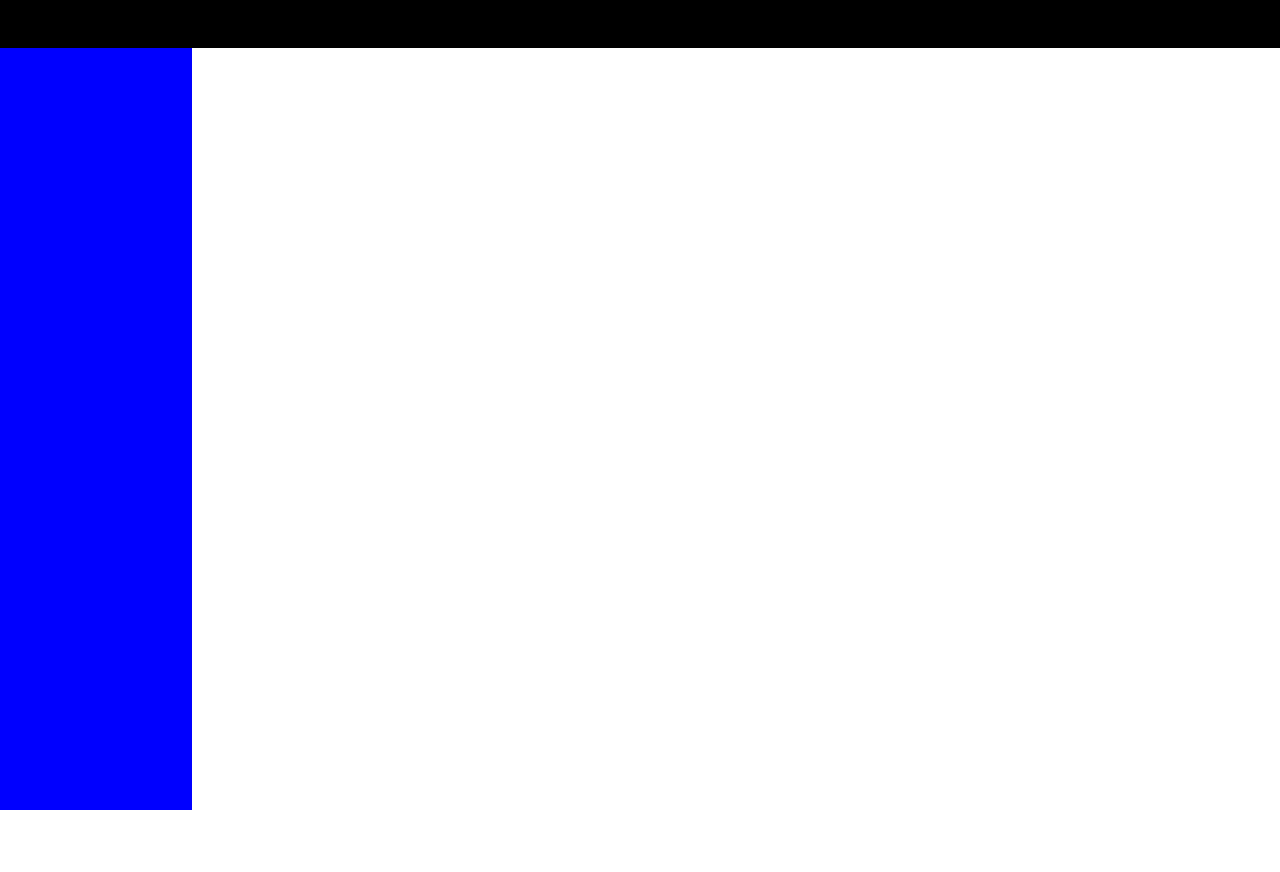
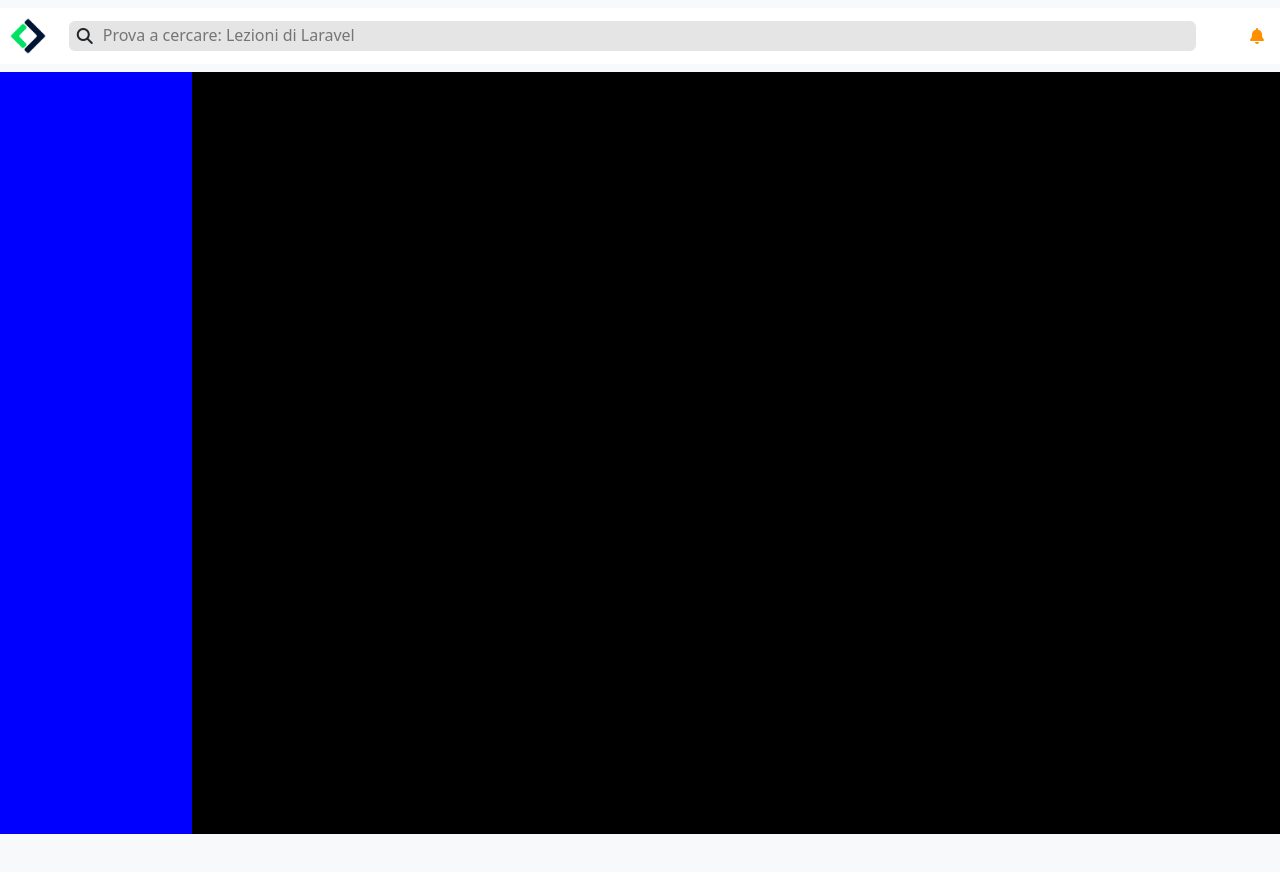
Before and after one commit to giordanofabrizii/html-css-bootstrap-dashboard, a plain HTML site: page index.html in a window 1280 px wide. Before the commit the page ends 810 px from the top, so only its background shows below. Drawn offline with nearby package versions, Linux system fonts and the light colour scheme.

Commit message:
added header

```diff
--- a/css/style.css
+++ b/css/style.css
@@ -1,3 +1,7 @@
+* {
+    background-color: #f8f9fa;
+}
+
 .b{
     background-color: black;
 }
@@ -6,12 +10,47 @@
     border: 1px solid red;
 }
 
+.c-orange{
+    color: #ff8f00
+}
+
+.b-gray{
+    background-color: #e5e5e5;
+}
+
+.b-white{
+    background-color: white;
+}
+
 /* %%%%%%%%%%%%%%%%%%%%%% */
 /* ? CONTENT */
 /* %%%%%%%%%%%%%%%%%%%%%% */
 
+header .mobile-logo{
+    width: 3.5rem;
+
+}
+
+header{
+    height: 4.5rem;
+}
+
+.search{
+
+    padding: .8rem;
+}
+
+
+
+textarea{
+    border: none;
+    resize: none;
+    width: 95%;
+}
+
 main{
     height: 95.3vh;
+    background-color: black;
 }
 
 main > nav{
--- a/index.html
+++ b/index.html
@@ -8,11 +8,21 @@
     <!--  Bootstrap v5.3 -->
     <link href="https://cdn.jsdelivr.net/npm/bootstrap@5.3.3/dist/css/bootstrap.min.css" rel="stylesheet" integrity="sha384-QWTKZyjpPEjISv5WaRU9OFeRpok6YctnYmDr5pNlyT2bRjXh0JMhjY6hW+ALEwIH" crossorigin="anonymous">
 
+    <!-- Fontawesome 6.5.2 -->
+    <link rel="stylesheet" href="https://cdnjs.cloudflare.com/ajax/libs/font-awesome/6.5.2/css/all.min.css" integrity="sha512-SnH5WK+bZxgPHs44uWIX+LLJAJ9/2PkPKZ5QiAj6Ta86w+fsb2TkcmfRyVX3pBnMFcV7oQPJkl9QevSCWr3W6A==" crossorigin="anonymous" referrerpolicy="no-referrer" />
+
     <link rel="stylesheet" href="css/style.css">
 </head>
 <body>
-    <header class="b py-4">
-
+    <header class="py-2 d-flex align-items-center justify-content-between w-100">
+        <img class="mobile-logo" src="./img/mobile-logo.png" alt="">
+        <div class="search d-flex align-items-centerb-gray overflow-hidden w-100 b-white h-100">
+            <i class="fa-solid fa-search b-gray px-2 d-flex align-items-center rounded-start-2"></i>
+            <textarea class="b-gray rounded-end-2" id="searchInput" rows="1" placeholder="Prova a cercare: Lezioni di Laravel"></textarea>
+        </div>
+        <nav class="py-2 px-3 b-white h-100 d-flex align-items-center justify-content-center">
+            <i class="fa-solid fa-bell c-orange b-white"></i>
+        </nav>
     </header>
 
     <main>
```
